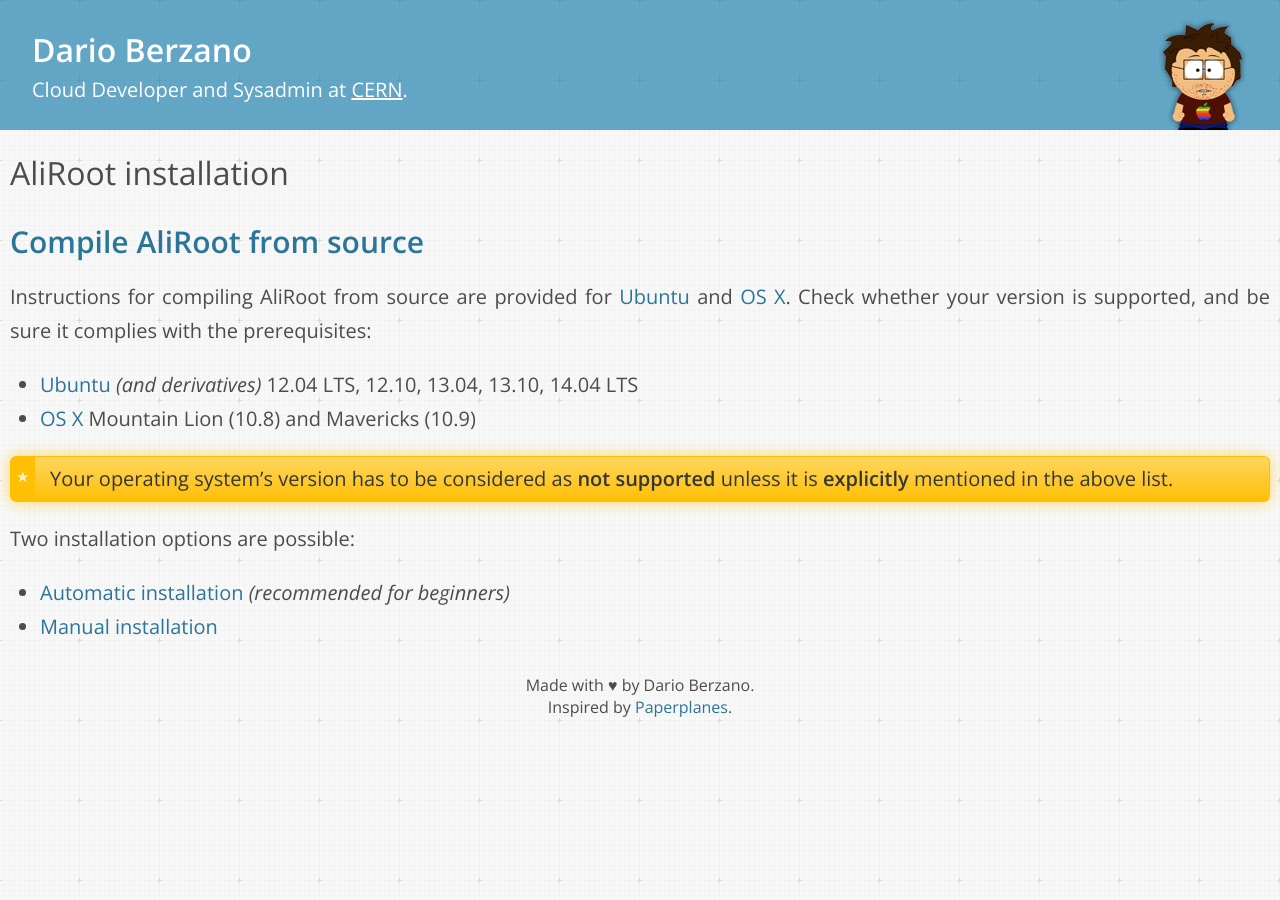
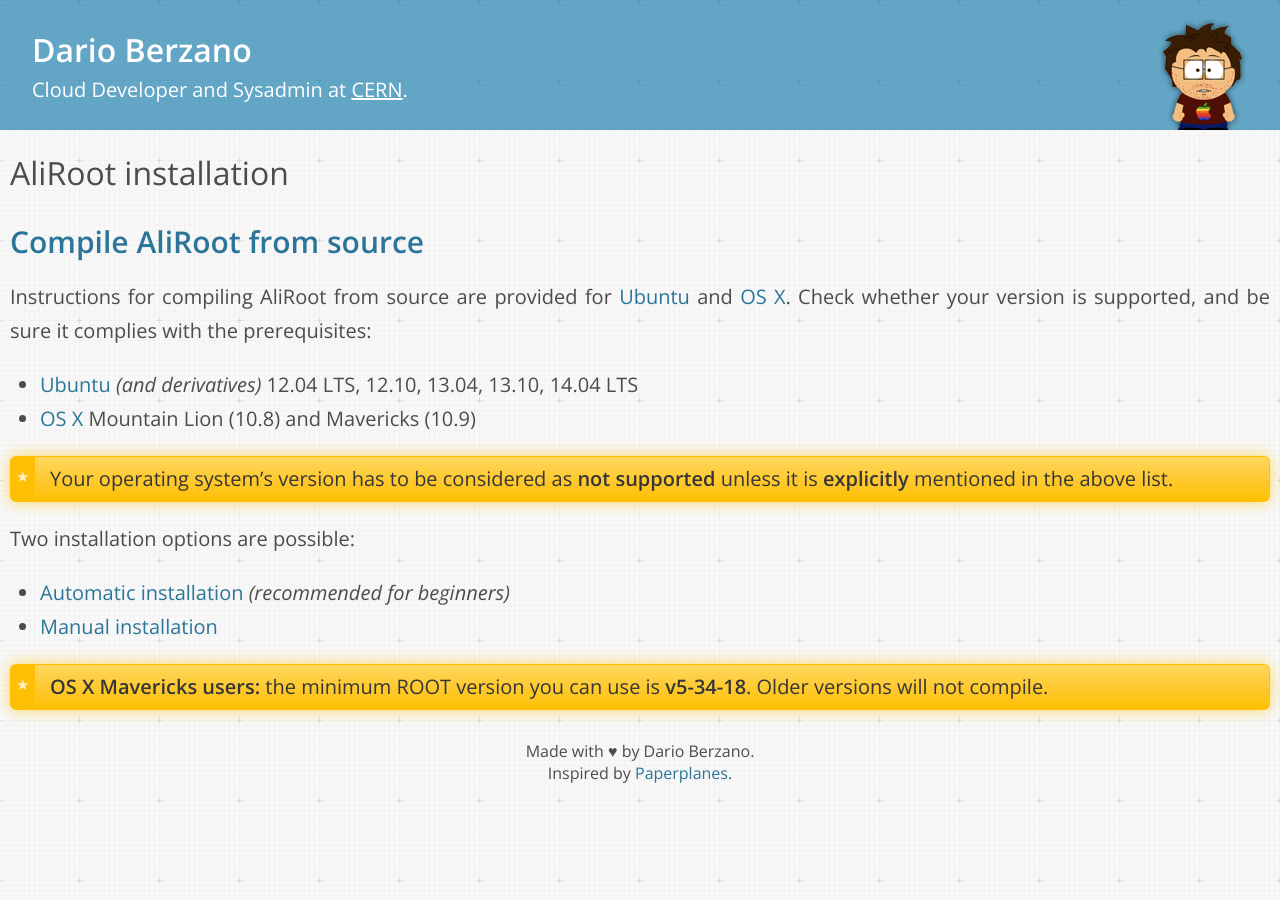
Before and after one commit to dberzano/dberzano.github.io, a Jekyll site: the page built from alice/install-aliroot/index.md, in a window 1280 px wide. Built offline with Jekyll 4.4.1, drawn with Linux system fonts in a browser that asks for light colours; Markdown is read by kramdown in place of the engine named in the settings.

Commit message:
Added important note on Mavericks

```diff
--- a/alice/install-aliroot/index.md
+++ b/alice/install-aliroot/index.md
@@ -37,3 +37,6 @@ Two installation options are possible:
 
 * [Automatic installation](auto) *(recommended for beginners)*
 * [Manual installation](manual)
+
+> **OS X Mavericks users:** the minimum ROOT version you can use is
+> **v5-34-18**. Older versions will not compile.
```
